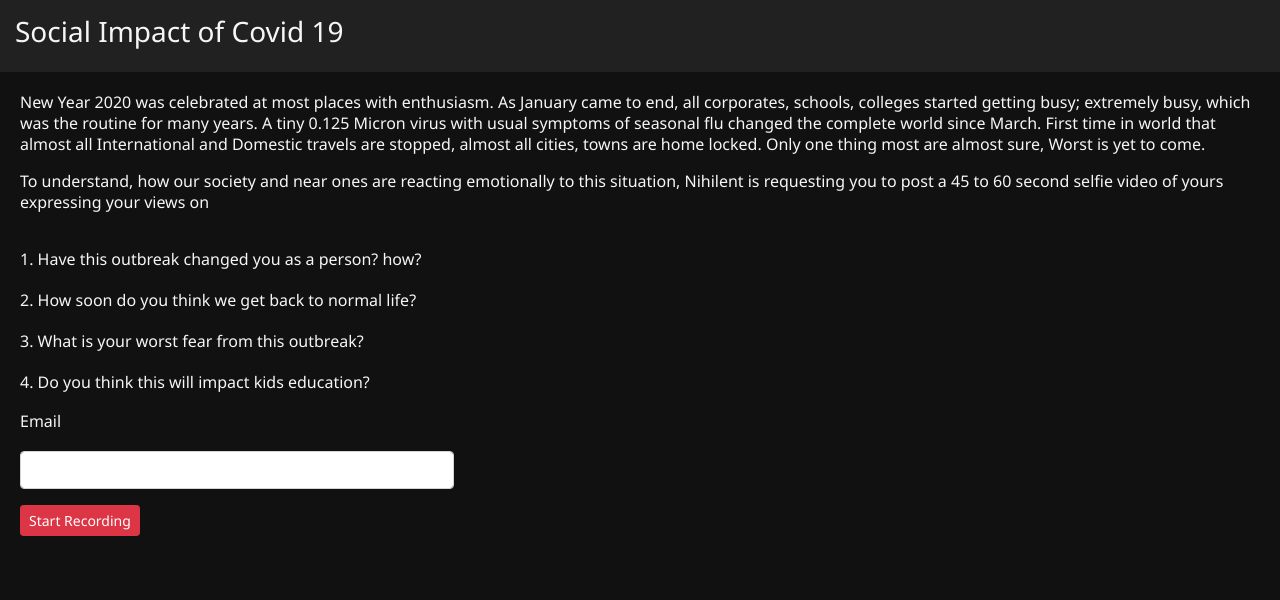
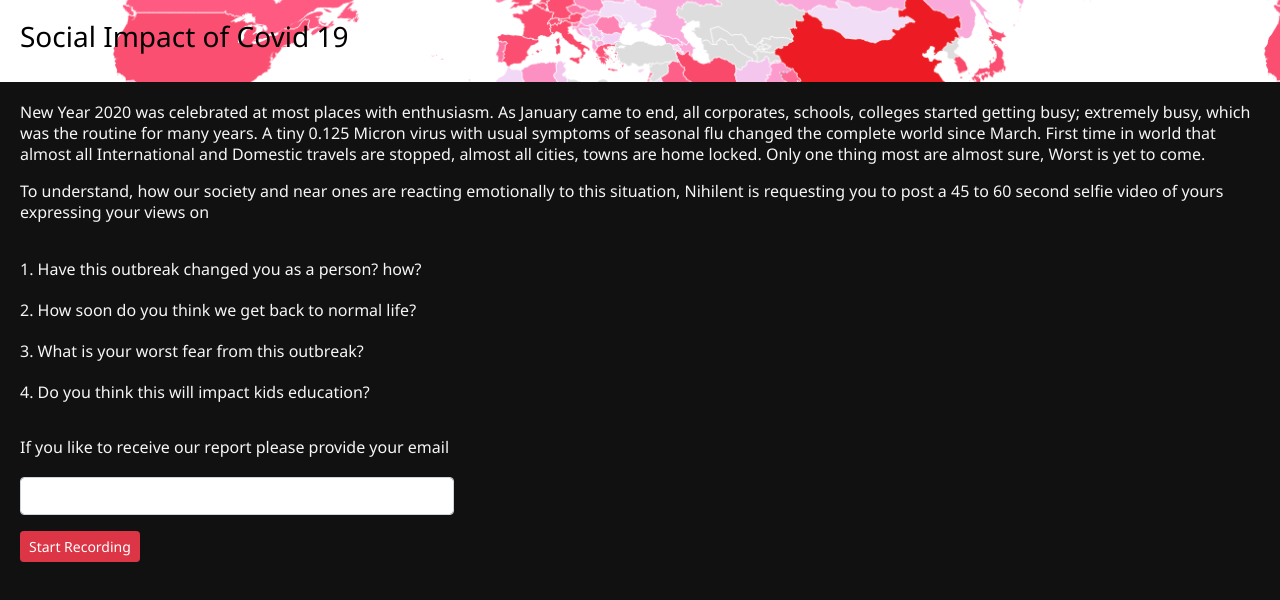
Before and after one commit to vaibhavphutane/Angular-Video-Recorder, an Angular app: page / in a window 1280 px wide. Shown: the top 600 px of the page. Built offline with nearby package versions, Linux system fonts and the light colour scheme.

Commit message:
review changes

```diff
--- a/src/app/Components/social-impact-collector/social-impact-collector.component.css
+++ b/src/app/Components/social-impact-collector/social-impact-collector.component.css
@@ -1,8 +1,9 @@
 .title {
   background: #212121;
-  padding: 15px;
+  background: url('../../../assets/covid19_crop.png');
+  padding: 20px;
   text-align: left;
-  color: #f6f6f6;
+  color: black;
 }
 
 .form-container {
--- a/src/app/Components/social-impact-collector/social-impact-collector.component.html
+++ b/src/app/Components/social-impact-collector/social-impact-collector.component.html
@@ -11,9 +11,10 @@
   <span>3. What is your worst fear from this outbreak? </span><br>
   <span>4. Do you think this will impact kids education?</span>
  </p>
+ <p></p>
   <form>
     <div class="form-group">
-      <label  for="email">Email</label>
+      <label  for="email">If you like to receive our report please provide your email</label>
       <input name="email" [(ngModel)]="email" id="email" class="form-control" type="email">
     </div>
     <!-- <div class="form-group">
```
